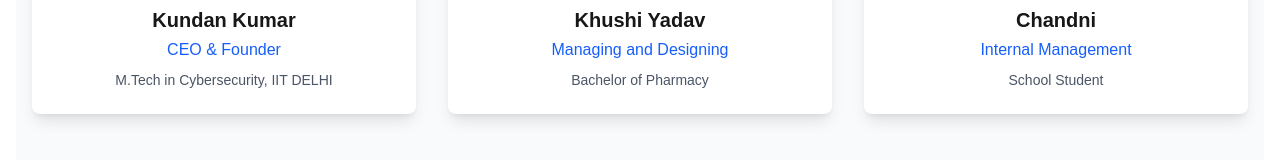
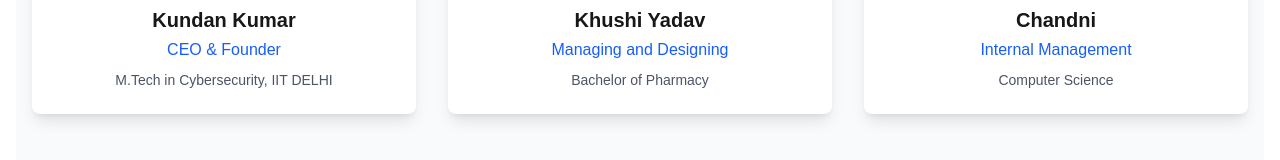
Before and after one commit to Kundan2142/Kodefort, a Next.js app: page / in a window 1280 px wide. Shown: the part 1618-1778 px from the top of the page. Built offline with nearby package versions, Linux system fonts and the light colour scheme.

Commit message:
changed the qualification of chandni

```diff
--- a/src/components/Team.tsx
+++ b/src/components/Team.tsx
@@ -15,7 +15,7 @@ export default function Team() {
     {
       name: "Chandni",
       role: "Internal Management",
-      qualification: "School Student",
+      qualification: "Computer Science",
       image: "/team3.jpg",
     },
   ];
```
